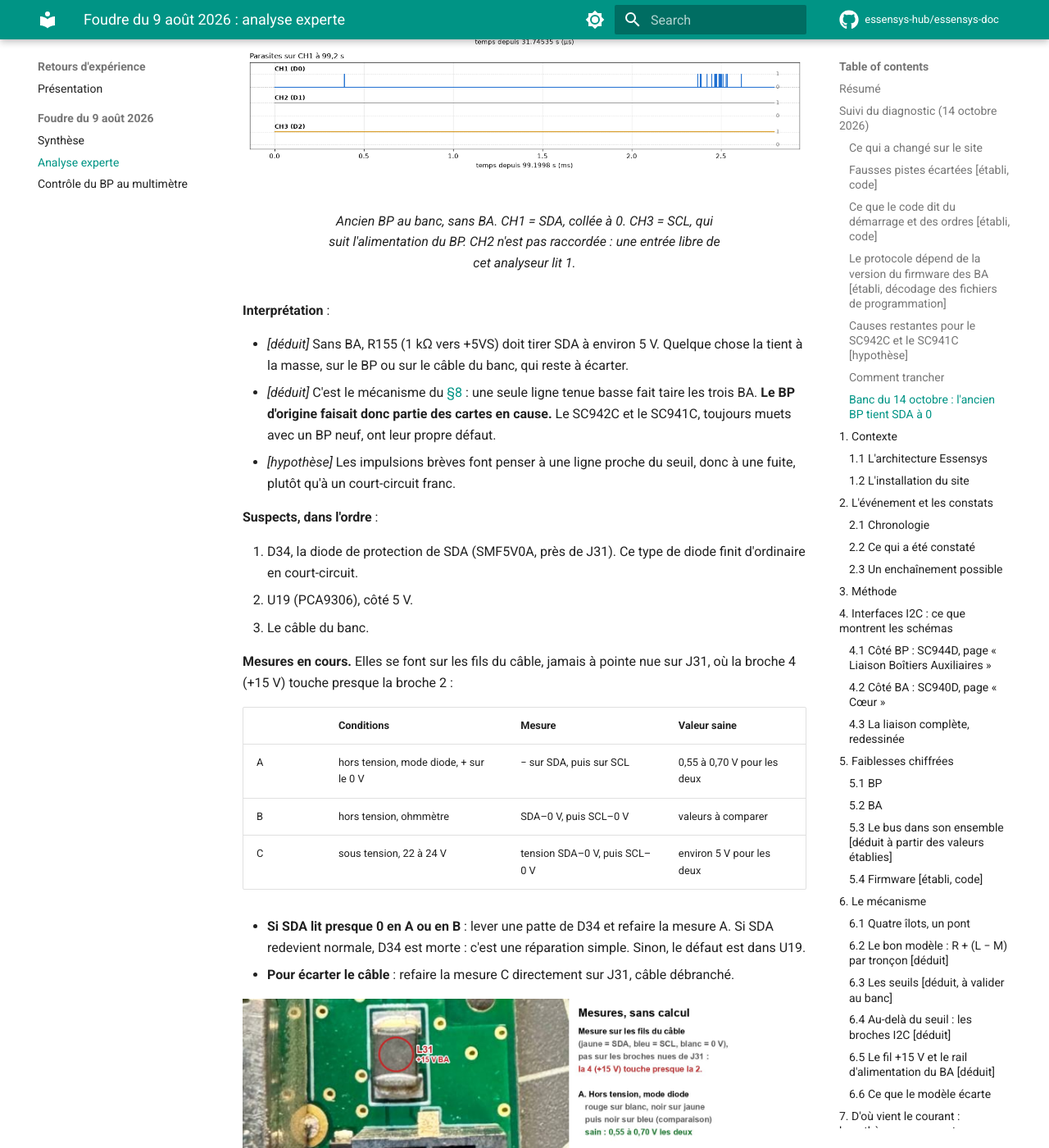
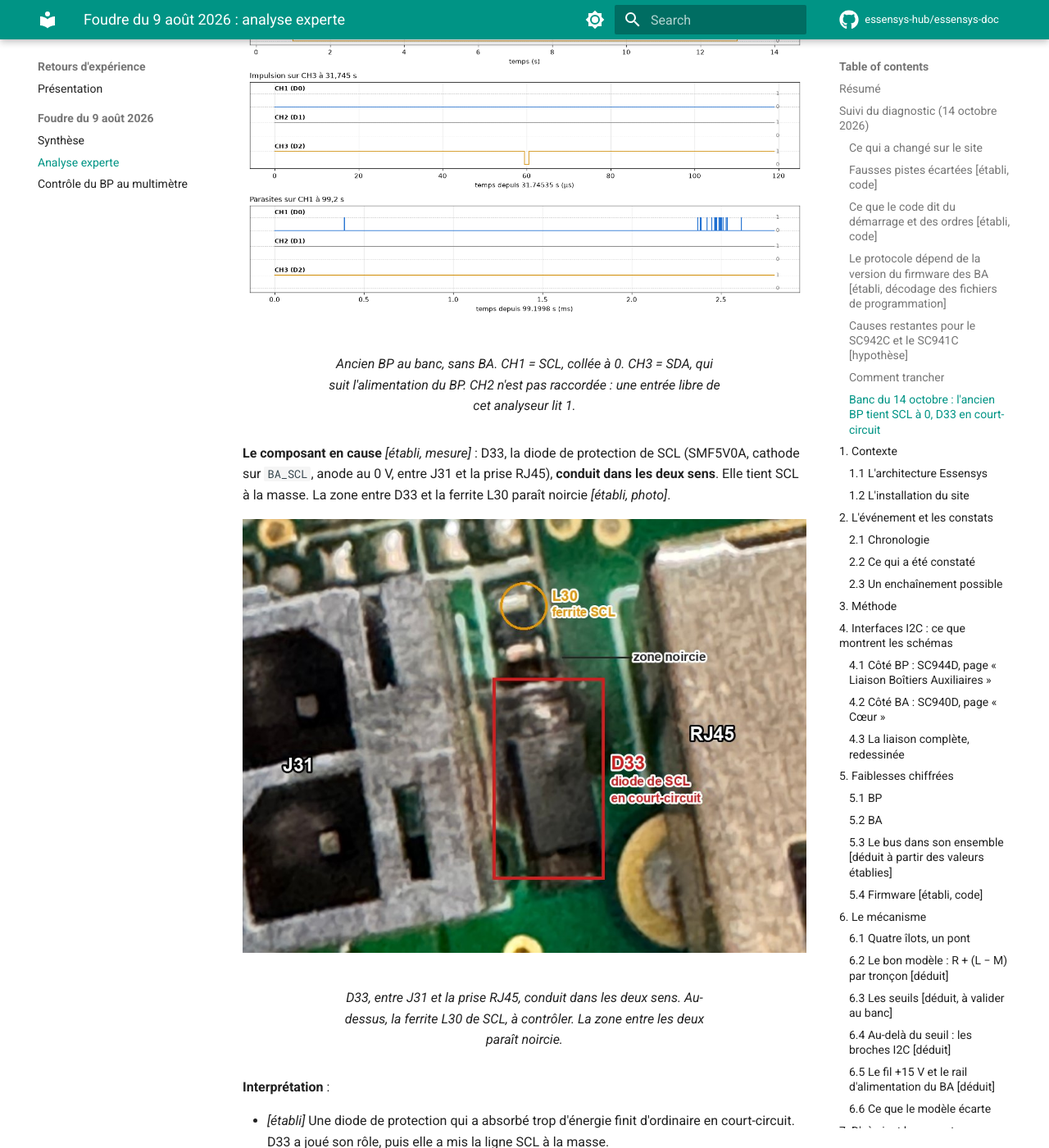
Before and after one commit to essensys-hub/essensys-doc, an MkDocs documentation site: the page built from docs/retex/foudre-2026/analyse-experte.md, in a window 1280 px wide and 1400 px high, scrolled down 5777 px. Shown: the whole window at 82% size. Built offline with MkDocs 1.6.1 and Material for MkDocs 9.7.7, drawn with Linux system fonts in a browser that asks for light colours; comment, search, counter and statistics services are not loaded; some of the changed text lies outside the part shown.

Commit message:
docs(retex): ancien BP, SCL collée par D33 en court-circuit (essensys-hub/essensys-board-SC944D#2)
Correction de la sous-section « Banc du 14 octobre » de l'analyse experte :
- la ligne collée à 0 est SCL, pas SDA. Les couleurs du câble de banc
  étaient inversées (lecture en miroir côté fils), ce que signale un
  encadré d'avertissement ;
- D33 (SMF5V0A, diode de BA_SCL) conduit dans les deux sens ; la zone
  entre L30 et D33 paraît noircie. Gros plan annoté ajouté ;
- réparation, d'après la note retouche foudre du SC944D (tâche 3.2) :
  déposer D33 ; contrôler L30, R156 et D34 ; remplacer D33, D34
  (SMF5V0A-E3-08) et U19 ; vérifier par une capture START/0x22/NACK ;
- photo annotée refaite, encadré de statut et « Ce qui a changé sur le
  site » corrigés.

Co-Authored-By: Claude Opus 5.5 <noreply@anthropic.com>

```diff
--- a/docs/retex/foudre-2026/analyse-experte.md
+++ b/docs/retex/foudre-2026/analyse-experte.md
@@ -23,7 +23,7 @@ Elle s'adresse aux électroniciens, aux contributeurs du projet open hardware et
 !!! warning "Statut de l'analyse (octobre 2026)"
     L'analyse a été faite sur dossier et sur photos. **Aucune mesure électrique n'a encore été faite sur les cartes.** Le BA en cause, s'il y en a un, n'est pas identifié, et l'origine de la surtension n'est pas établie. Une première version de l'analyse, écrite sans les photos du site, supposait une topologie fausse ; elle a été corrigée (voir [Méthode](#methode)).
 
-    **Mise à jour du 14 octobre 2026.** Le BP et le BA de bout de chaîne ont été remplacés. Ce BA répond ; les deux autres restent muets. Le code du BP et des BA a été analysé. Au banc, l'ancien BP tient la ligne SDA à 0 en permanence. Voir [Suivi du diagnostic](#suivi).
+    **Mise à jour du 14 octobre 2026.** Le BP et le BA de bout de chaîne ont été remplacés. Ce BA répond ; les deux autres restent muets. Le code du BP et des BA a été analysé. Au banc, l'ancien BP tient la ligne SCL à 0 : sa diode de protection D33 est en court-circuit. Voir [Suivi du diagnostic](#suivi).
 
 ## Résumé { #resume }
 
@@ -47,7 +47,7 @@ Cette section complète l'analyse initiale. Elle ne la remplace pas : les secti
     - le SC940D exécute les siens : l'éclairage de l'entrée fonctionne ;
     - le BA chambres (SC942C, adresse 0x12) et le BA pièces d'eau (SC941C, adresse 0x13) restent muets. L'index 12 vaut **0x18**.
 - **Le bus n'est plus bloqué** *[déduit]*. Le chaînage relevé sur les photos est BP → SC942C → SC941C → SC940D. Le SC940D, en bout de chaîne, reçoit SDA, SCL et +15 V à travers les connecteurs des deux autres BA. La cause « ligne tenue basse » du [§8](#bus-bloque) ne décrit plus l'état actuel : **le défaut est local au SC942C et au SC941C**.
-- **L'ancien BP tenait le bus bloqué** *[établi, banc]*. Au banc, seul et sans BA, il garde SDA à 0 en permanence ; SCL est saine. Voir [Banc du 14 octobre](#banc-bp).
+- **L'ancien BP tenait le bus bloqué** *[établi, banc]*. Au banc, seul et sans BA, il garde SCL à 0 en permanence : D33, la diode de protection de SCL, est en court-circuit. SDA est saine. Voir [Banc du 14 octobre](#banc-bp).
 
 ### Fausses pistes écartées *[établi, code]*
 
@@ -100,7 +100,7 @@ Tous les BP archivés, de 095-34 (octobre 2015) à 099-37 (janvier 2017), utilis
 - **L'espion I2C passif** est en cours de fabrication.
 - **Avant toute remise en service**, l'essai d'isolement à 500 V continu reste obligatoire sur les deux BA ([§9.4](#diagnostic)).
 
-### Banc du 14 octobre : l'ancien BP tient SDA à 0 { #banc-bp }
+### Banc du 14 octobre : l'ancien BP tient SCL à 0, D33 en court-circuit { #banc-bp }
 
 **Montage** *[établi]* :
 
@@ -108,43 +108,52 @@ Tous les BP archivés, de 095-34 (octobre 2015) à 099-37 (janvier 2017), utilis
 - un analyseur logique USB à puce FX2, piloté par sigrok et échantillonnant à 1 MHz, est branché sur J31 : SDA (J31-1), SCL (J31-2) et 0 V (J31-3). La broche 4 (+15 V) reste libre ;
 - le BP est alimenté par une alimentation de banc de 12 V, puis de 15 V. BA_ALIM mesure alors environ 10 V, puis 12 V. C'est attendu : le convertisseur 24 V → 15 V du BP (U12, LM3150) demande 16,5 à 40 V en entrée. Pour retrouver 15 V sur J31-4, alimenter le BP en 22 à 24 V flottant.
 
+!!! warning "Couleurs du câble de banc inversées"
+    Au premier relevé, la voie de l'analyseur collée à 0 était notée SDA. Le court-circuit de D33, la diode de SCL, a montré que les deux fils étaient inversés. Un connecteur vu côté fils se lit en miroir : repérer chaque broche au multimètre avant de câbler.
+
 **Capture de 3 minutes, avec deux coupures du BP** *[établi]* :
 
-- **SCL** est à 1 sous tension et tombe à 0 pendant les deux coupures (environ 12 s, puis 0,85 s). Elle remonte à chaque remise sous tension : la ligne est saine, et sa résistance de rappel R156 fonctionne ;
-- **SDA est à 0 pendant toute la capture**, BP allumé ou éteint, malgré les deux redémarrages. Elle ne montre que 18 impulsions de 1 à 3 µs, irrégulières, sur 2 ms ;
+- **SCL est à 0 pendant toute la capture**, BP allumé ou éteint, malgré les deux redémarrages. On n'y voit que 18 impulsions de 1 à 3 µs, irrégulières, sur 2 ms, sans doute des parasites ;
+- **SDA** est à 1 sous tension et tombe à 0 pendant les deux coupures (environ 12 s, puis 0,85 s). Elle remonte à chaque remise sous tension : la ligne est saine, et sa résistance de rappel R155 fonctionne ;
 - aucune trame I2C n'apparaît, ce qui est attendu : le BP n'envoie rien tant qu'il n'a pas d'ordre à transmettre.
 
 <figure markdown="span">
-  ![Chronogrammes de trois voies d'analyseur logique sur 180 secondes, puis trois agrandissements. CH1 (SDA) reste au niveau bas pendant toute la capture, avec quelques impulsions très brèves vers 99 secondes. CH3 (SCL) est au niveau haut, sauf pendant deux coupures de l'alimentation, de 1 à 13 secondes puis vers 87 secondes. CH2, non raccordée, reste au niveau haut.](img/banc-bp-traces-sda-scl.png){ loading=lazy }
-  <figcaption>Ancien BP au banc, sans BA. CH1 = SDA, collée à 0. CH3 = SCL, qui suit l'alimentation du BP. CH2 n'est pas raccordée : une entrée libre de cet analyseur lit 1.</figcaption>
+  ![Chronogrammes de trois voies d'analyseur logique sur 180 secondes, puis trois agrandissements. CH1, raccordée à SCL, reste au niveau bas pendant toute la capture, avec quelques impulsions très brèves vers 99 secondes. CH3, raccordée à SDA, est au niveau haut, sauf pendant deux coupures de l'alimentation, de 1 à 13 secondes puis vers 87 secondes. CH2, non raccordée, reste au niveau haut.](img/banc-bp-traces-sda-scl.png){ loading=lazy }
+  <figcaption>Ancien BP au banc, sans BA. CH1 = SCL, collée à 0. CH3 = SDA, qui suit l'alimentation du BP. CH2 n'est pas raccordée : une entrée libre de cet analyseur lit 1.</figcaption>
+</figure>
+
+**Le composant en cause** *[établi, mesure]* : D33, la diode de protection de SCL (SMF5V0A, cathode sur `BA_SCL`, anode au 0 V, entre J31 et la prise RJ45), **conduit dans les deux sens**. Elle tient SCL à la masse. La zone entre D33 et la ferrite L30 paraît noircie *[établi, photo]*.
+
+<figure markdown="span">
+  ![Gros plan entre le connecteur J31 à gauche et la prise RJ45 à droite. Une diode noire rectangulaire, D33, est encadrée en rouge avec la mention « diode de SCL en court-circuit ». Au-dessus, une petite ferrite, L30, est entourée en orange. Entre les deux, une zone sombre est signalée comme « zone noircie ».](img/banc-bp-d33-gros-plan.jpg){ loading=lazy }
+  <figcaption>D33, entre J31 et la prise RJ45, conduit dans les deux sens. Au-dessus, la ferrite L30 de SCL, à contrôler. La zone entre les deux paraît noircie.</figcaption>
 </figure>
 
 **Interprétation** :
 
-- *[déduit]* Sans BA, R155 (1 kΩ vers +5VS) doit tirer SDA à environ 5 V. Quelque chose la tient à la masse, sur le BP ou sur le câble du banc, qui reste à écarter.
+- *[établi]* Une diode de protection qui a absorbé trop d'énergie finit d'ordinaire en court-circuit. D33 a joué son rôle, puis elle a mis la ligne SCL à la masse.
 - *[déduit]* C'est le mécanisme du [§8](#bus-bloque) : une seule ligne tenue basse fait taire les trois BA. **Le BP d'origine faisait donc partie des cartes en cause.** Le SC942C et le SC941C, toujours muets avec un BP neuf, ont leur propre défaut.
-- *[hypothèse]* Les impulsions brèves font penser à une ligne proche du seuil, donc à une fuite, plutôt qu'à un court-circuit franc.
+- *[déduit]* La diode a pris l'impulsion côté connecteur. U19 (PCA9306), juste derrière, a pu en recevoir une partie ([§10](#court-terme)).
 
-**Suspects, dans l'ordre** :
+**Réparation**, d'après la note « retouche foudre » du SC944D (tâche 3.2) :
 
-1. D34, la diode de protection de SDA (SMF5V0A, près de J31). Ce type de diode finit d'ordinaire en court-circuit.
-2. U19 (PCA9306), côté 5 V.
-3. Le câble du banc.
+1. **Déposer D33.** Sous tension, SCL doit remonter à environ 5 V. Une nouvelle capture doit montrer la voie SCL à 1.
+2. **Contrôler avant de remonter :**
 
-**Mesures en cours.** Elles se font sur les fils du câble, jamais à pointe nue sur J31, où la broche 4 (+15 V) touche presque la broche 2 :
+    | Mesure | Valeur saine |
+    |---|---|
+    | L30, ferrite de SCL | moins de 1 Ω |
+    | R156, de la ligne SCL au +5 V | environ 1 kΩ |
+    | D34, diode de SDA, en mode diode (+ sur le 0 V) | 0,55 à 0,70 V |
 
-| | Conditions | Mesure | Valeur saine |
-|---|---|---|---|
-| A | hors tension, mode diode, + sur le 0 V | − sur SDA, puis sur SCL | 0,55 à 0,70 V pour les deux |
-| B | hors tension, ohmmètre | SDA–0 V, puis SCL–0 V | valeurs à comparer |
-| C | sous tension, 22 à 24 V | tension SDA–0 V, puis SCL–0 V | environ 5 V pour les deux |
+3. **Remplacer D33 et D34** par des SMF5V0A-E3-08, et **U19** par un PCA9306 identique. La note demande de changer U19 dès que D33 ou D34 a claqué.
+4. **Vérifier en fonctionnement** : envoyer un ordre, puis capturer. Sans BA, on doit voir START, l'adresse 0x22 (BA 0x11 en écriture), un NACK et un STOP, répétés environ toutes les 100 ms.
 
-- **Si SDA lit presque 0 en A ou en B** : lever une patte de D34 et refaire la mesure A. Si SDA redevient normale, D34 est morte : c'est une réparation simple. Sinon, le défaut est dans U19.
-- **Pour écarter le câble** : refaire la mesure C directement sur J31, câble débranché.
+Les mesures se font sur les fils du câble, jamais à pointe nue sur J31, où la broche 4 (+15 V) touche presque la broche 2.
 
 <figure markdown="span">
-  ![Gros plan du coin du BP autour du connecteur J31. Les composants de la ligne I2C sont entourés et nommés : L31 au-dessus du connecteur, D33 à gauche, D34 en bas à droite, R155 et R156 sous le connecteur, U19 plus bas, R157 et R158 en bas à gauche. Les quatre broches de J31 sont repérées : 1 SDA, 2 SCL, 3 0 V, 4 +15 V. Un encadré à droite rappelle les trois mesures et leurs valeurs saines.](img/banc-bp-points-de-mesure.jpg){ loading=lazy }
-  <figcaption>Les composants de SDA et de SCL sur l'ancien BP, avec leurs positions tirées du fichier PCB. Les deux résistances marquées « 01B » font 1 kΩ (R155, R156), les deux marquées « 472 » font 4,7 kΩ (R157, R158). Aucune trace visible de dégât : seule la mesure tranchera.</figcaption>
+  ![Gros plan du coin du BP autour du connecteur J31. Les composants des lignes I2C sont entourés et nommés : D33 à gauche du connecteur, marquée en rouge « court-circuit », L30 juste en dessous, D34 en bas à droite, R155 et R156 sous le connecteur, U19 plus bas, L31 au-dessus. Les quatre broches de J31 sont repérées : 1 SDA, 2 SCL, 3 0 V, 4 +15 V. Un encadré à droite résume le constat et les quatre étapes de la réparation.](img/banc-bp-points-de-mesure.jpg){ loading=lazy }
+  <figcaption>Les composants de SDA et de SCL sur l'ancien BP, avec leurs positions tirées du fichier PCB. Les deux résistances marquées « 01B » font 1 kΩ (R155 pour SDA, R156 pour SCL).</figcaption>
 </figure>
 
 ## 1. Contexte { #contexte }
```
Also changed, not shown: docs/retex/foudre-2026/img/banc-bp-d33-gros-plan.jpg (added), docs/retex/foudre-2026/img/banc-bp-points-de-mesure.jpg.
